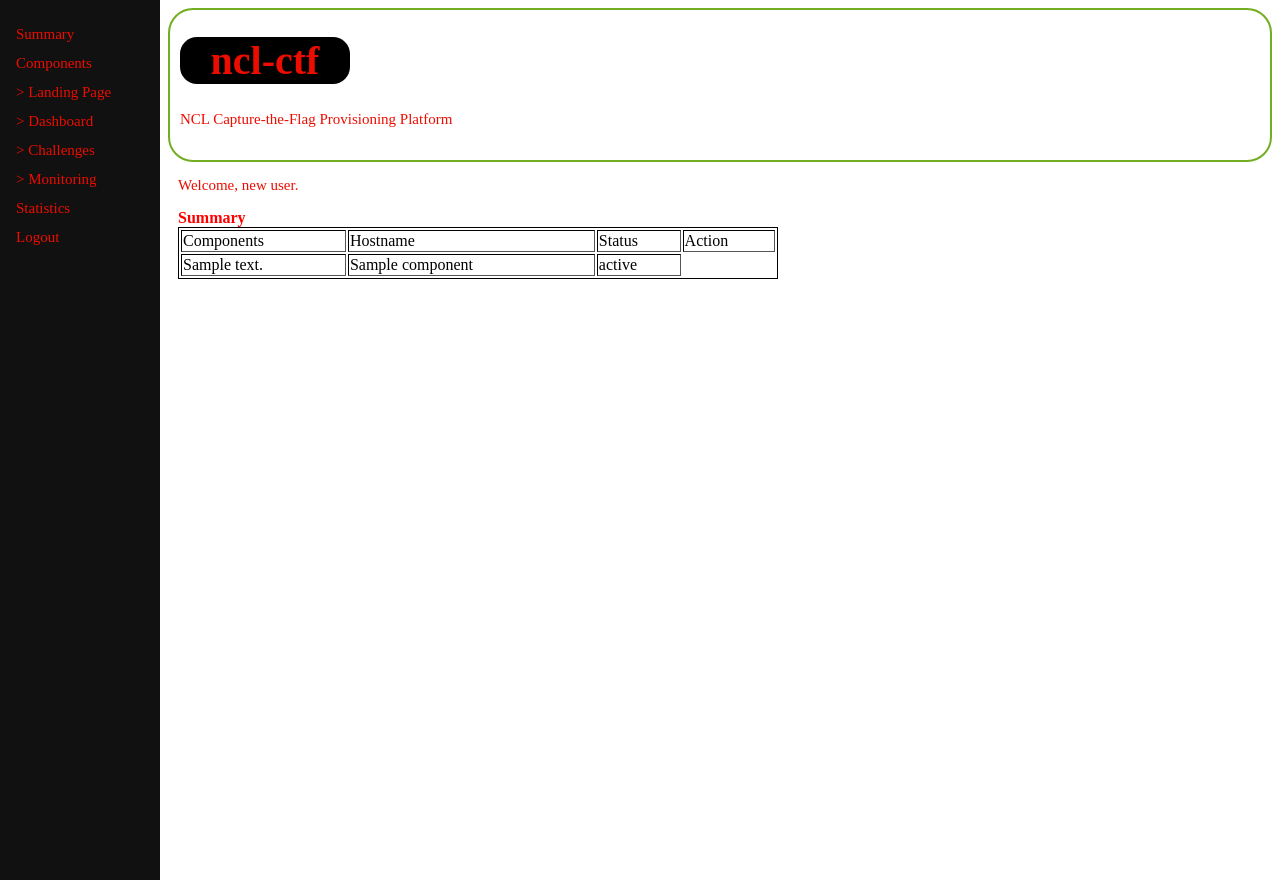
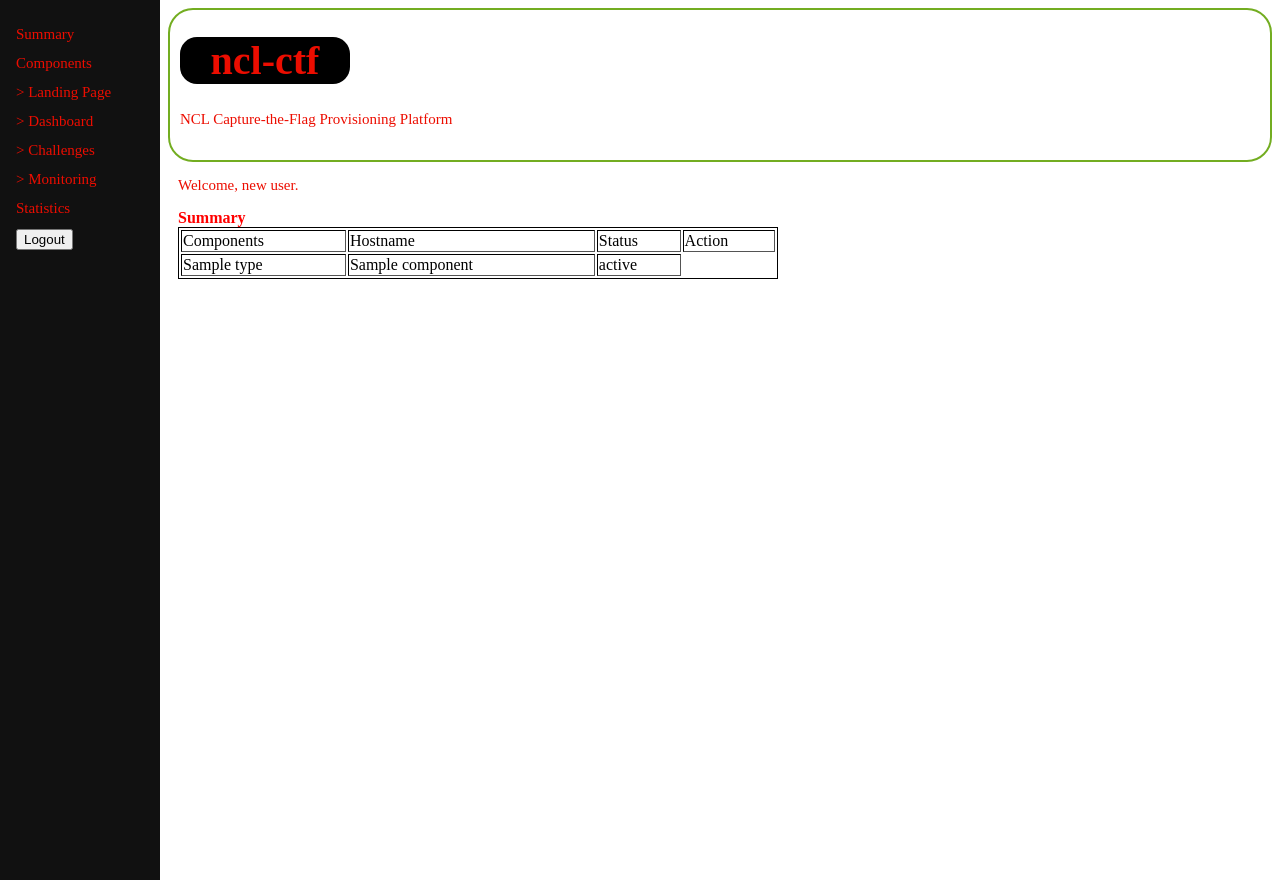
Before and after one commit to nus-ncl/CTFPro, a Django app: template web/vms/templates/vms/index.html in a window 1280 px wide. Run offline with Django 3.2, Linux system fonts and the light colour scheme; the template is opened without the code that fills it: most values are stand-ins (such as "Sample title", 1, 10 or a date in 2020); data that the repository does not hold is empty.

Commit message:
Update index.html

```diff
--- a/web/vms/templates/vms/index.html
+++ b/web/vms/templates/vms/index.html
@@ -18,7 +18,11 @@
 	<a href="{% url 'challenges' %}"> > Challenges</a>
 	<a href="{% url 'monitor' %}"> > Monitoring</a>
 	<a href="{% url 'stats' %}">Statistics</a>
-	<a href="/vms">Logout</a>
+	<a href="#" onClick="document.getElementById('logoutform').submit()"><button 	type="button">Logout</button></a>
+	<form id="logoutform" method="POST" action="{% url 'login' %}">
+	{% csrf_token %}
+	<input type="hidden">
+	</form>
 </div>
 
 <div class="header">
@@ -28,7 +32,7 @@
 <div class="main">
 <p> </p>
 {% if user.is_authenticated %}
-    <p>Welcome, {{ user.get_username }}. Thanks for logging in.</p>
+    <p>Welcome, {{ user.username }}. Thanks for logging in.</p>
 {% else %}
     <p>Welcome, new user.</p>
 {% endif %}
@@ -42,12 +46,12 @@
 <p> </p>
 <b>Summary</b>
 
-{% for components in c_list %}
+{% for component in data %}
 <tr>
-<td>{{ components.component_text }}</td>
+<td>{{ component.Type }}</td>
 <td>
-{{ components.hostname }}</td>
-<td>{{ components.status }} </td>
+{{ component.hostname }}</td>
+<td>{{ component.status }} </td>
 </tr>
 {% endfor %}
 </table>
```
